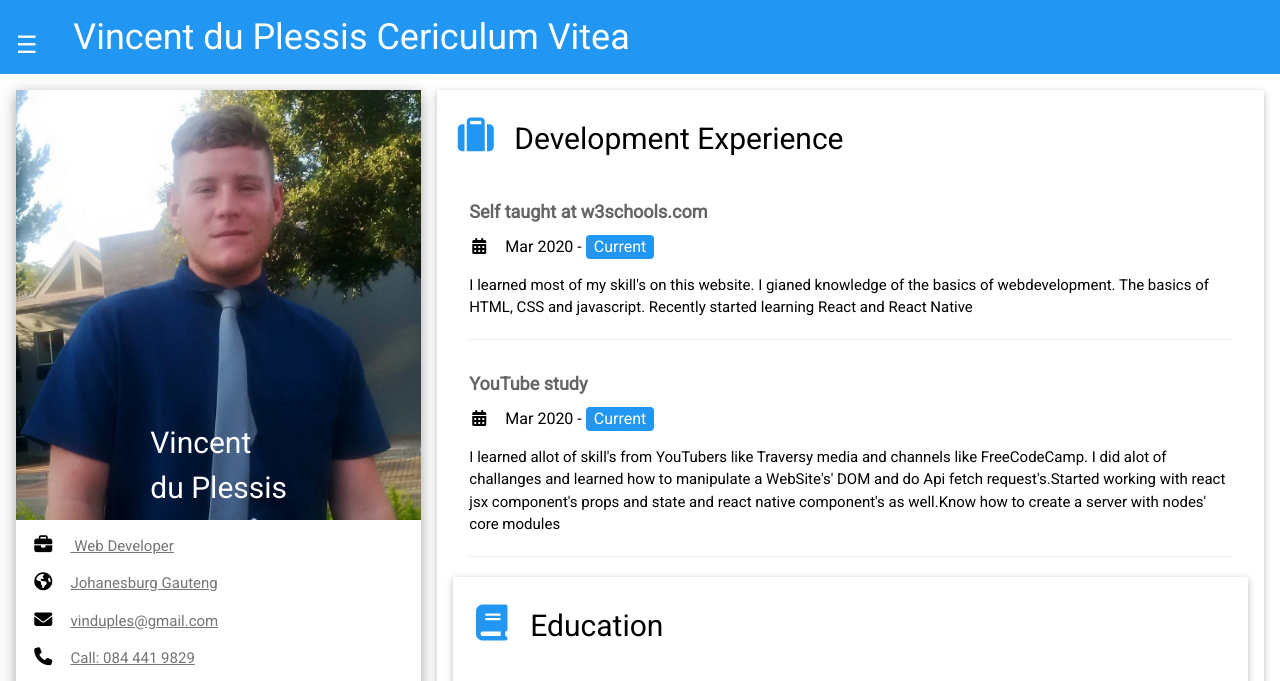
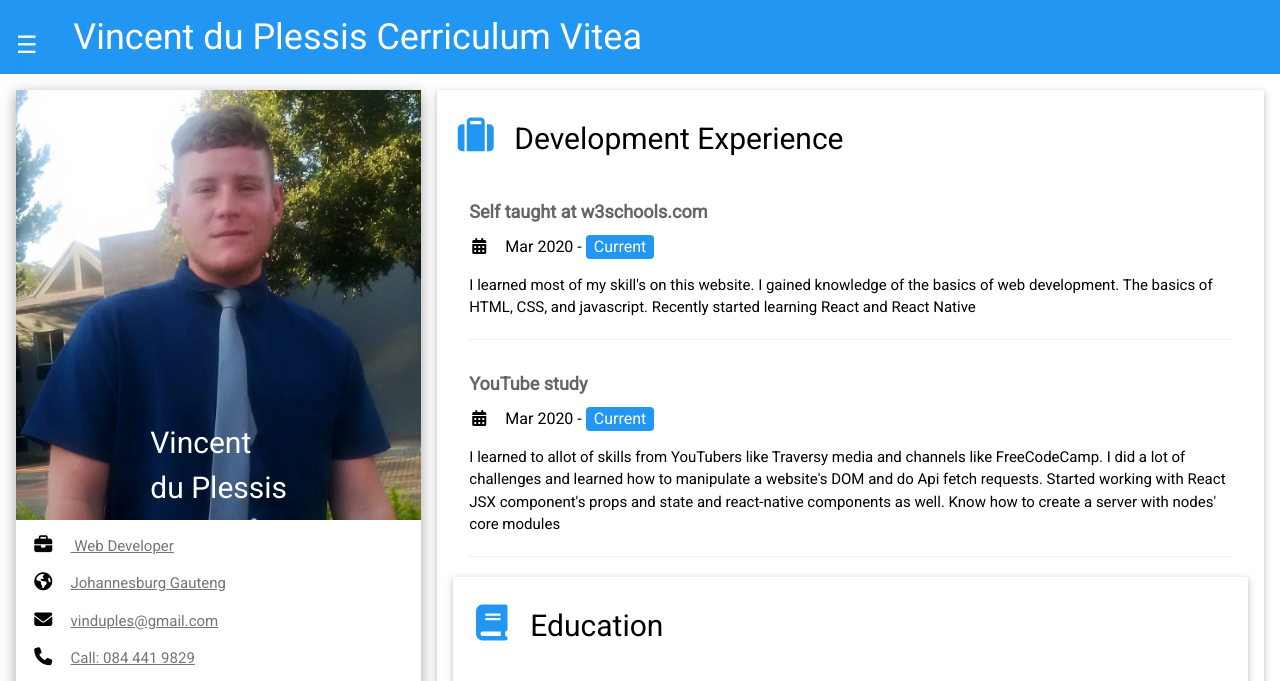
Before and after one commit to vincentonepointone/My-CV-Portfolio, a website: page public/index.html in a window 1280 px wide. Shown: the top 681 px of the page. Drawn offline with Linux system fonts and the light colour scheme.

Commit message:
Grammer changes

```diff
--- a/public/index.html
+++ b/public/index.html
@@ -34,7 +34,7 @@
   <div class="w3-blue" >
     <button id="openNav" class="w3-button w3-blue w3-xlarge" onclick="w3_open() ">&#9776;</button>
     <div class="w3-container"style="display:inline-block;">
-      <h1 class="w3-animate-zoom name" >Vincent du Plessis Cericulum Vitea</h1>
+      <h1 class="w3-animate-zoom name" >Vincent du Plessis Cerriculum Vitea</h1>
     </div>
   </div>
 
@@ -62,7 +62,7 @@
         </div>
         <div class="w3-container" >
           <a href="https://www.bitdegree.org/tutorials/what-is-a-web-developer/"><p><i class="fa fa-briefcase fa-fw w3-margin-right w3-large w3-text-black"></i> Web Developer</p></a>
-         <a href="https://goo.gl/maps/sU4kS4bj1zVWKS5F6"><i class="fa fa-globe fa-fw w3-margin-right w3-large w3-text-black"></i>Johanesburg Gauteng</p></a>
+         <a href="https://goo.gl/maps/sU4kS4bj1zVWKS5F6"><i class="fa fa-globe fa-fw w3-margin-right w3-large w3-text-black"></i>Johannesburg Gauteng</p></a>
          <a href="mailto:vinduples@gmail.com"><p><i class="fa fa-envelope fa-fw w3-margin-right w3-large w3-text-black"></i>vinduples@gmail.com</p></a>
          <a href="tell:0844479829"><p><i class="fa fa-phone fa-fw w3-margin-right w3-large w3-text-black"></i>Call: 084 441 9829</p></a>
         <a href='https://wa.me/0844419829' target='_blank'><p><i class="fa fa-whatsapp fa-fw w3-margin-right w3-large w3-text-black"></i>Whatsapp: 084 441 9829</p></a>
@@ -118,15 +118,17 @@
         <div class="w3-container">
           <h5 class="w3-opacity"><b>Self taught at w3schools.com</b></h5>
           <h6 class="w3-text-black"><i class="fa fa-calendar fa-fw w3-margin-right"></i>Mar 2020 - <span class="w3-tag w3-blue w3-round">Current</span></h6>
-          <p>I learned most of my skill's on this website. I gianed knowledge of the basics of webdevelopment. The basics of HTML, CSS and javascript. Recently started learning React and React Native</p>
+          <p>I learned most of my skill's on this website. I gained knowledge of the basics of web development. The basics of HTML,
+          CSS, and javascript. Recently started learning React and React Native</p>
           <hr>
         </div>
         <div class="w3-container">
           <h5 class="w3-opacity"><b>YouTube study</b></h5>
           <h6 class="w3-text-black"><i class="fa fa-calendar fa-fw w3-margin-right"></i>Mar 2020 - <span class="w3-tag w3-blue w3-round">Current</span></h6></h6>
-          <p>I learned allot of skill's from YouTubers like Traversy media and channels like FreeCodeCamp. I did alot of challanges
-          and learned how to manipulate a WebSite's' DOM and do Api fetch request's.Started working with react jsx component's
-          props and state and react native component's as well.Know how to create a server with nodes' core modules </p>
+          <p>I learned to allot of skills from YouTubers like Traversy media and channels like FreeCodeCamp. I did a lot of
+          challenges
+          and learned how to manipulate a website's DOM and do Api fetch requests. Started working with React JSX component's
+          props and state and react-native components as well. Know how to create a server with nodes' core modules</p>
           <hr>
         </div>
 
```
Also changed, not shown: public/mywork/game/index.html (+7 -1 lines).
